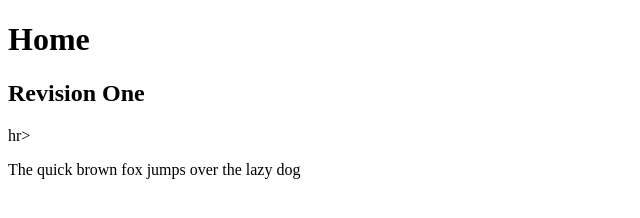
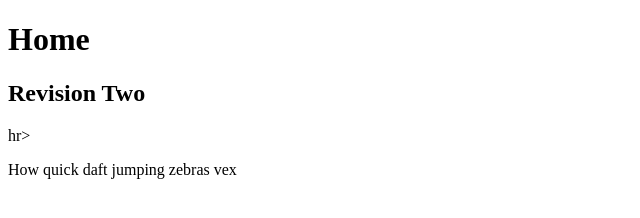
Before and after one commit to rpvinegas1984/Project1, a plain HTML site: page index.html in a window 1280 px wide. Shown: the whole page, without its empty margins (0-640 px from the left). Drawn offline with Linux system fonts and the light colour scheme.

Commit message:
first commit

```diff
--- a/index.html
+++ b/index.html
@@ -6,8 +6,8 @@
 <body>
 
 <h1>Home</h1>
-<h2>Revision One</h2>hr>
-<p>The quick brown fox jumps over the lazy dog</p>
+<h2>Revision Two</h2>hr>
+<p>How quick daft jumping zebras vex</p>
 
 </body>
 </html>
```
